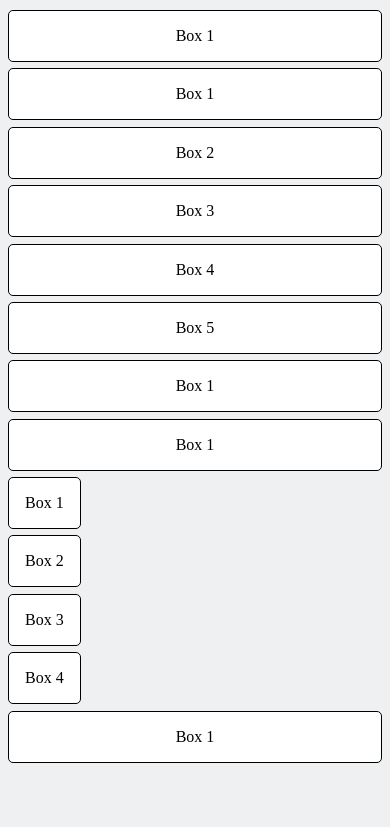
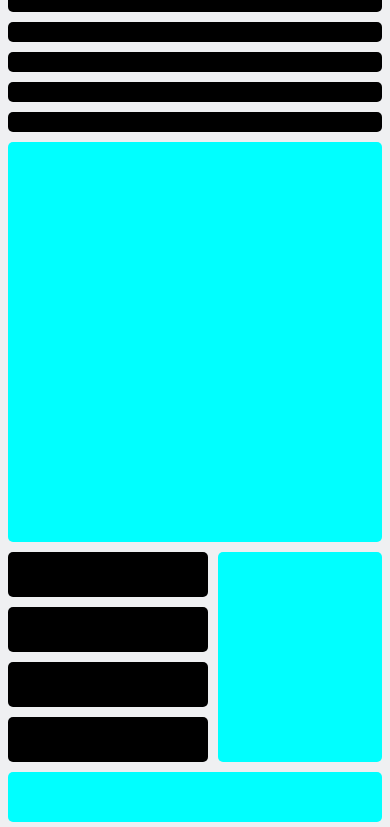
Before and after one commit to WSU-SoC-WEB2620-CU/web2620-assignment-2-MelissaOneil, a website built with Vite: page src/index.html in a window 390 px wide. Shown: the part 81-908 px from the top of the page. Before the commit the page ends 860 px from the top, so only its background shows below. Built offline with nearby package versions, Linux system fonts and the light colour scheme.

Commit message:
final commit

```diff
--- a/src/index.html
+++ b/src/index.html
@@ -10,31 +10,34 @@
 
 <body>
   <!--  Your HTML goes here-->
-  <h1>Welcome to WEB 2620!!!!!</h1>
   <div class="header">
-    <div class="box">Box 1</div>
+    <div class="box">Header</div>
   </div>
-  <div class="five-boxes">
+  <div class="nav">
     <div class="box">Box 1</div>
     <div class="box">Box 2</div>
     <div class="box">Box 3</div>
     <div class="box">Box 4</div>
     <div class="box">Box 5</div>
   </div>
+  <div class="large-container">
     <div class="large-box">
-    <div class="box">Box 1</div>
+      <div class="box">large-box</div>
     </div>
+    <main class="main-container">
       <div class="medium-box">
-    <div class="box">Box 1</div>
+        <div class="box">medium-box</div>
       </div>
       <div class="four-boxes">
-    <div class="box">Box 1</div>
-    <div class="box">Box 2</div>
-    <div class="box">Box 3</div>
-    <div class="box">Box 4</div>
+        <div class="box box1">Box 1</div>
+        <div class="box box2">Box 2</div>
+        <div class="box box3">Box 3</div>
+        <div class="box box4">Box 4</div>
+      </div>
+    </main>
     </div>
   <div class="footer">
-    <div class="box">Box 1</div>
+    <div class="box">footer</div>
   </div>
 
 
--- a/src/stylesheets/main.scss
+++ b/src/stylesheets/main.scss
@@ -1,9 +1,23 @@
 // Your styles go here
 html {
     box-sizing: border-box;
+    font-family: Arial, Helvetica, sans-serif;
+    color: aqua;
 }
 *, *:before, *:after{
     box-sizing: inherit;
+}
+.header > .box, .footer > .box{
+    height: 50px;
+    background-color: aqua;
+}
+.nav {
+    display: flex;
+    justify-content: space-between;
+}
+.nav > .box {
+    background-color: black;
+    color: black;//comment out
 }
 body {
     display: flex;
@@ -11,38 +25,149 @@ body {
     flex-direction: column;
     height: 100vh;
 }
-.five-boxes, .four-boxes {
+.five-boxes{
     display: flex;
     flex-wrap: nowrap;
 }
 .box {
-    flex: 1 1 20%;
-    margin: .5rem;
-    padding: 1rem;
-    background-color: #fff;
-    border: 1px solid #000;
+    margin: .3rem;
+    padding: .25rem;
+    //border: 1px solid #000;
     border-radius: 5px;
     text-align: center;
 }
+.large-container {
+    display: flex;
+    flex-direction: row;
+    justify-content: flex-start;
+    //border: 1px solid #000;
+}
+.large-box {
+    flex: 1;
+    order: 1;
+}
+.large-box .box{
+    height: 400px;
+    background-color: aqua;
+}
+.main-container {
+    flex:1;
+    order: 2;
+    display: flex;
+    flex-direction: column;
+}
+.medium-box{
+    flex: 1 1 100%;
+    order: 1;
+    //border: 1px solid #000;
+}
+.four-boxes {
+    display: flex;
+    justify-content: space-between;
+    flex: 1 1 100%;
+    flex-direction: row;
+    flex-wrap: wrap;
+    order: 2;
+    //border: 1px solid #000;
+    color: black;
+}
+.medium-box .box{
+    background-color: aqua;
+    margin-left: 10px;
+    height: 200px;
+}
+.four-boxes > .box {
+    background-color: black;
+    //color: aqua;//comment out
+    width: 200px;
+    height: 85px;
+}
+.nav > .box {
+    width: 150px;
+}
 
 
-/* Medium screens */
-@media all and (min-width: 800px) {
+
+
+/* Medium screens *********************************************/
+@media all and (min-width: 500px) and (max-width: 800px) {
+    .large-container{
+        display: block;
+    }
+    .medium-box{
+        flex: 1 1 100%;
+        order: 2;
+    }
+    .medium-box > .box {
+        height: 110px;
+    }
+    .four-boxes > .box {
+        width: 150px;
+    }
+    .main-container {
+        display: flex;
+        align-items: stretch;
+        flex-direction: row;
+        //border: 1px solid #000;
+    }
+    .four-boxes {
+        display: flex;
+        flex-direction: row;
+        flex-wrap: wrap;
+        justify-content: stretch;
+        order: 1;
+    }
+    .four-boxes > .box {
+        height: 45px;
+    }
+
+
 
 }
 
 
-/* Small screens */
+/* Small screens *************************************************/
 @media all and (max-width: 500px) {
-    .five-boxes {
+    .nav {
         flex-direction: column;
     }
     .four-boxes {
+        display: flex;
         flex-direction: column;
-        align-items: flex-start;
+        flex: 0 0 calc(50% - .5rem);
+        order: 1;
+    }
+    .four-boxes > .box {
+        height: 45px;
+    }
+    .medium-box{
+        flex: 1 1 100%;
+        order: 2;
+    }
+    .medium-box > .box {
+        height: 210px;
     }
     .box {
-        margin: .2rem 0;
+        margin: 5px 0;
+    }
+
+    .nav {
+        flex-direction: column;
+    }
+    .nav > .box {
+        height: 20px;
+        width: 100%;
+    }
+    .large-box {
+        flex: 2 1 100%;
+    }
+    .main-container {
+        display: flex;
+        align-items: flex-start;
+        flex-direction: row;
+    }
+    .large-container{
+        display: block;
     }
 
 }
```
Lines whose indentation alone changed are shown as unchanged.
